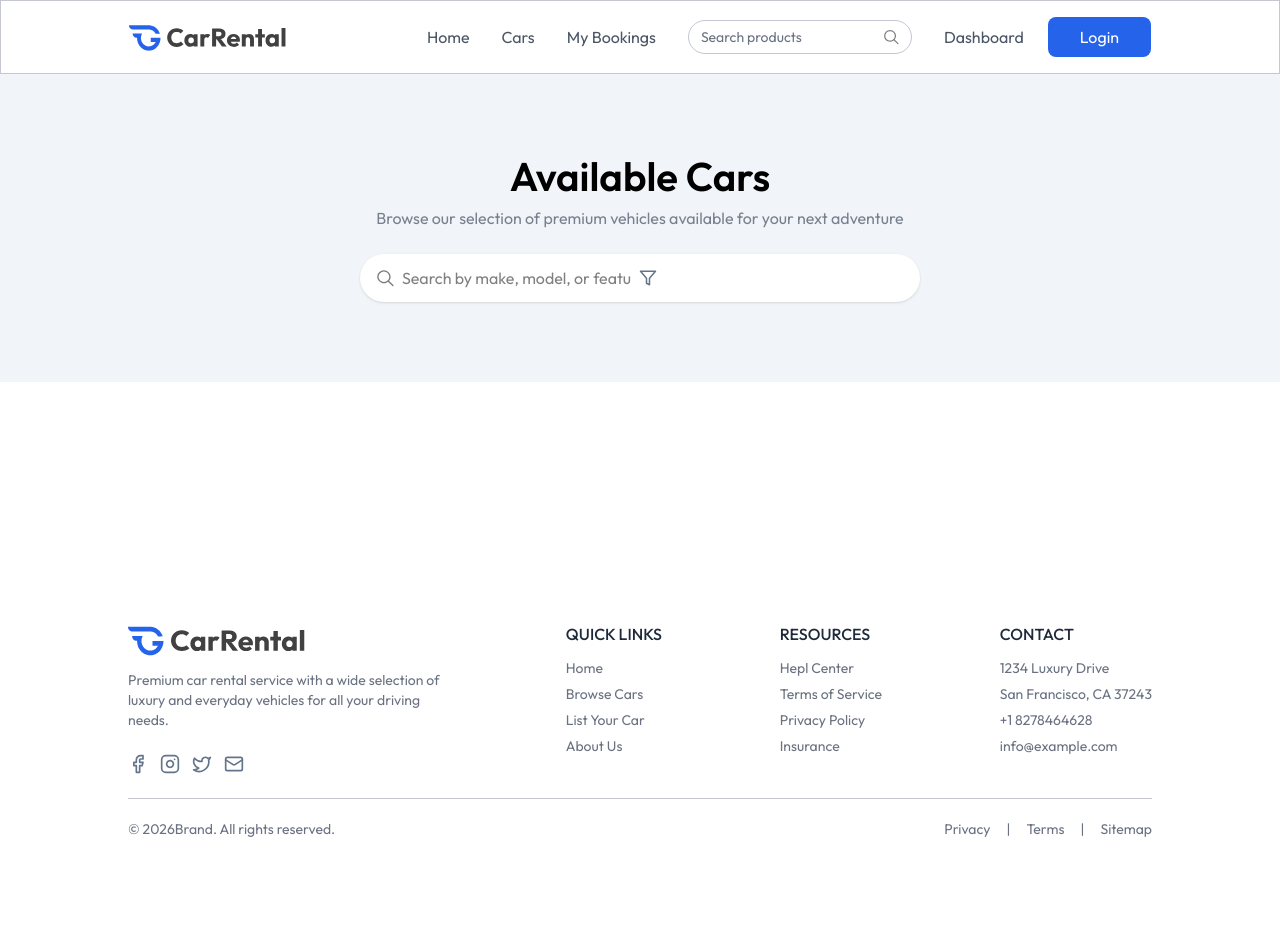
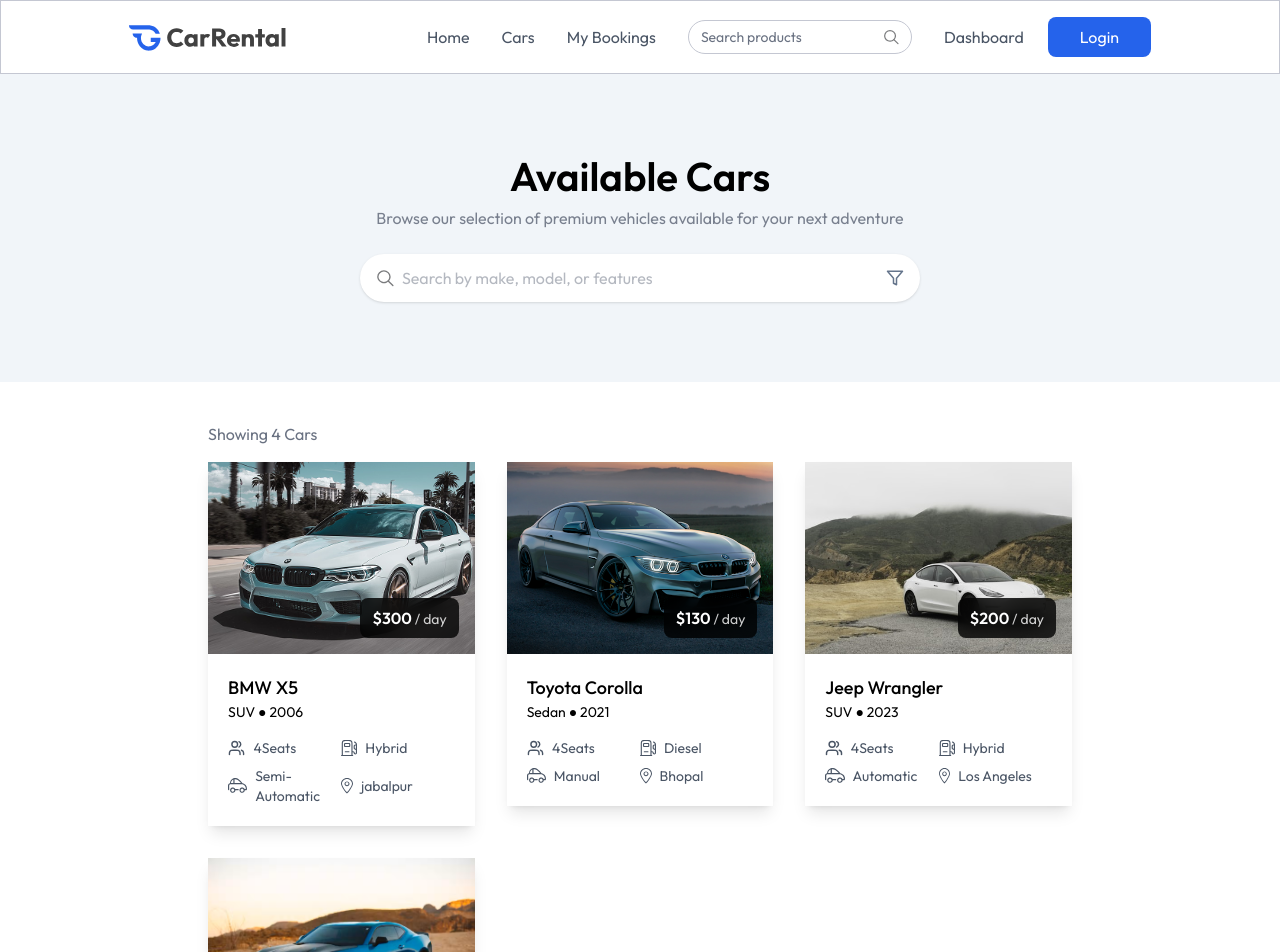
Before and after one commit to durgeshpatel055/Car-Rental-App, a React (Vite) app in the folder client/: page /cars in a window 1280 px wide. Shown: the top 952 px of the page. Before the commit the page ends 859 px from the top, so only its background shows below. Built offline with nearby package versions, Linux system fonts and the light colour scheme.

Commit message:
just completed the car.jsx page

```diff
--- a/client/src/pages/Cars.jsx
+++ b/client/src/pages/Cars.jsx
@@ -1,7 +1,13 @@
-import React from 'react'
-import Title from '../components/Title'
-import { assets } from '../assets/assets'
+import React, { useState } from 'react'
+import Title  from '../components/Title'
+import { assets, dummyCarData } from '../assets/assets'
+import CarCard from '../components/CarCard'
 const Cars = () => {
+
+
+  const [input, setInput] = useState('')
+
+
   return (
     <div>
 
@@ -11,14 +17,24 @@ const Cars = () => {
 
         <div className='flex items-center bg-white px-4 mt-6 max-w-140 w-full h-12 rounded-full shadow'>
           <img src={assets.search_icon} alt="" className='w-4.5 h-4.5 mr-2' />
-          <input type="text" placeholder='Search by make, model, or features' />
+
+          <input onClick={(e)=> setInput(e.target.value)} value={input} type="text" placeholder='Search by make, model, or features' className='w-full h-full outline-none text-gray-500' />
+
           <img src={assets.filter_icon} alt="" className='w-4.5 h-4.5 ml-2' />
 
         </div>
       </div>
 
-      <div>
+      <div className='px-6 md:px-16 lg:px-24 xl:px-32 mt-10'>
+          <p className='text-gray-500 xl:px-20 max-w-7xl mx-auto' >Showing {dummyCarData.length} Cars</p>
 
+          <div className='grid grid-cols-1 sm:grid-cols-2 lg:grid-cols-3 gap-8 mt-4 xl:px-20 max-w-7xl mx-auto'>
+            {dummyCarData.map((car, index)=> (
+              <div key={index} >
+                <CarCard car={car}/>
+              </div>
+            ))}
+          </div>
       </div>
 
     </div>
```
